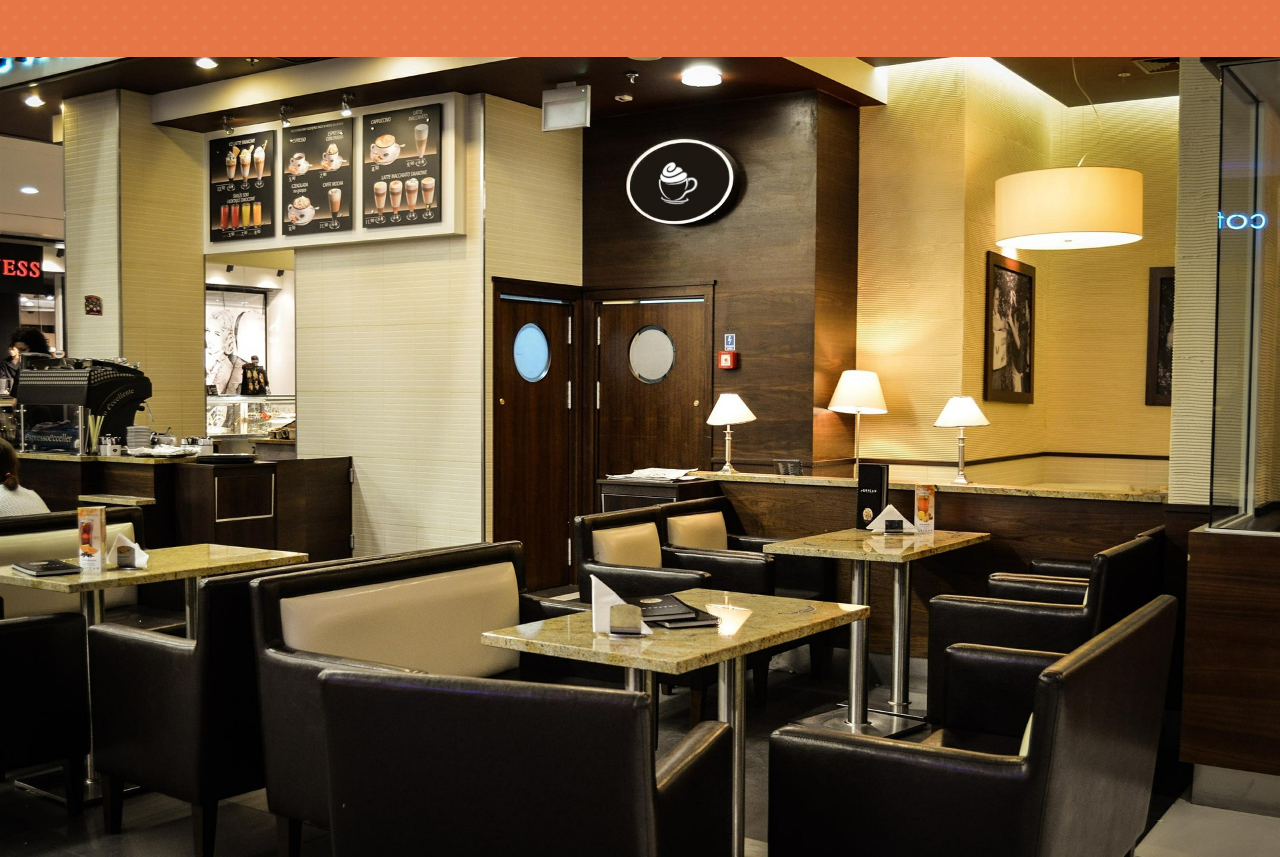
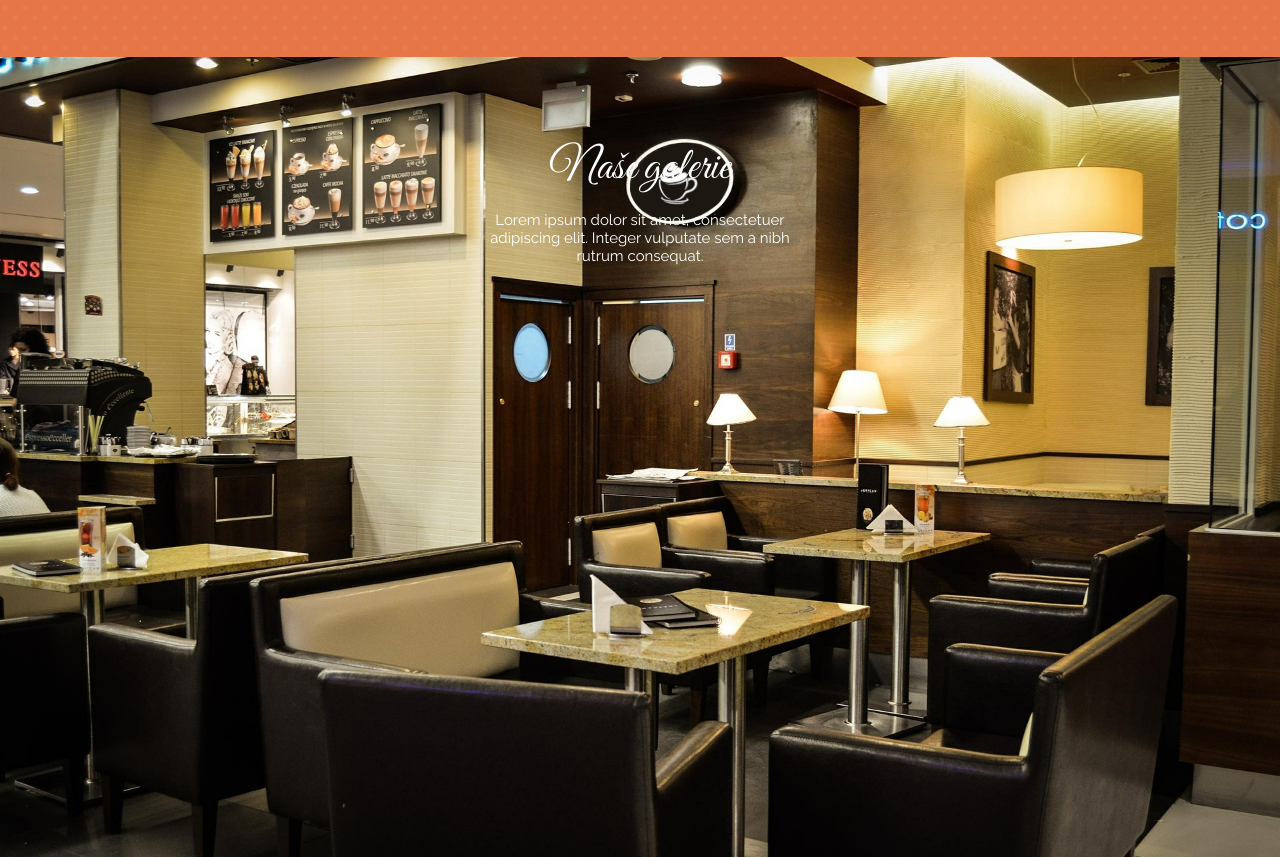
Before and after one commit to LenkaHrabakova/cafelora, a website built with webpack: page src/index.html in a window 1280 px wide. Shown: the part 1017-1874 px from the top of the page. Built offline with nearby package versions, Linux system fonts and the light colour scheme.

Commit message:
galery text

```diff
--- a/src/index.html
+++ b/src/index.html
@@ -76,7 +76,14 @@
       </div>
     </section>
 
-    <section id="gallery" class="gallery"></section>
+    <section id="gallery" class="gallery">
+      <div class="container">
+        <h2>Naše galerie</h2>
+        <p class="gallery-text">
+          Lorem ipsum dolor sit amet, consectetuer adipiscing elit. Integer
+        vulputate sem a nibh rutrum consequat.
+        </p>
+    </section>
 
     <section id="kontakt" class="kontakt">
       <div class="container">
--- a/src/style.css
+++ b/src/style.css
@@ -232,7 +232,7 @@ nav a:hover {
 }
 
 .gallery {
-  padding-top: 0;
+  padding-top: 3rem;
   height: 100vh;
 
   color: white;
@@ -240,6 +240,12 @@ nav a:hover {
   background-size: cover;
   background-position: top center;
   background-attachment: fixed;
+}
+
+.gallery-text {
+  max-width: 20rem;
+  margin: 0 auto 0 auto;
+  text-align: center;
 }
 
 .contacts {
```
